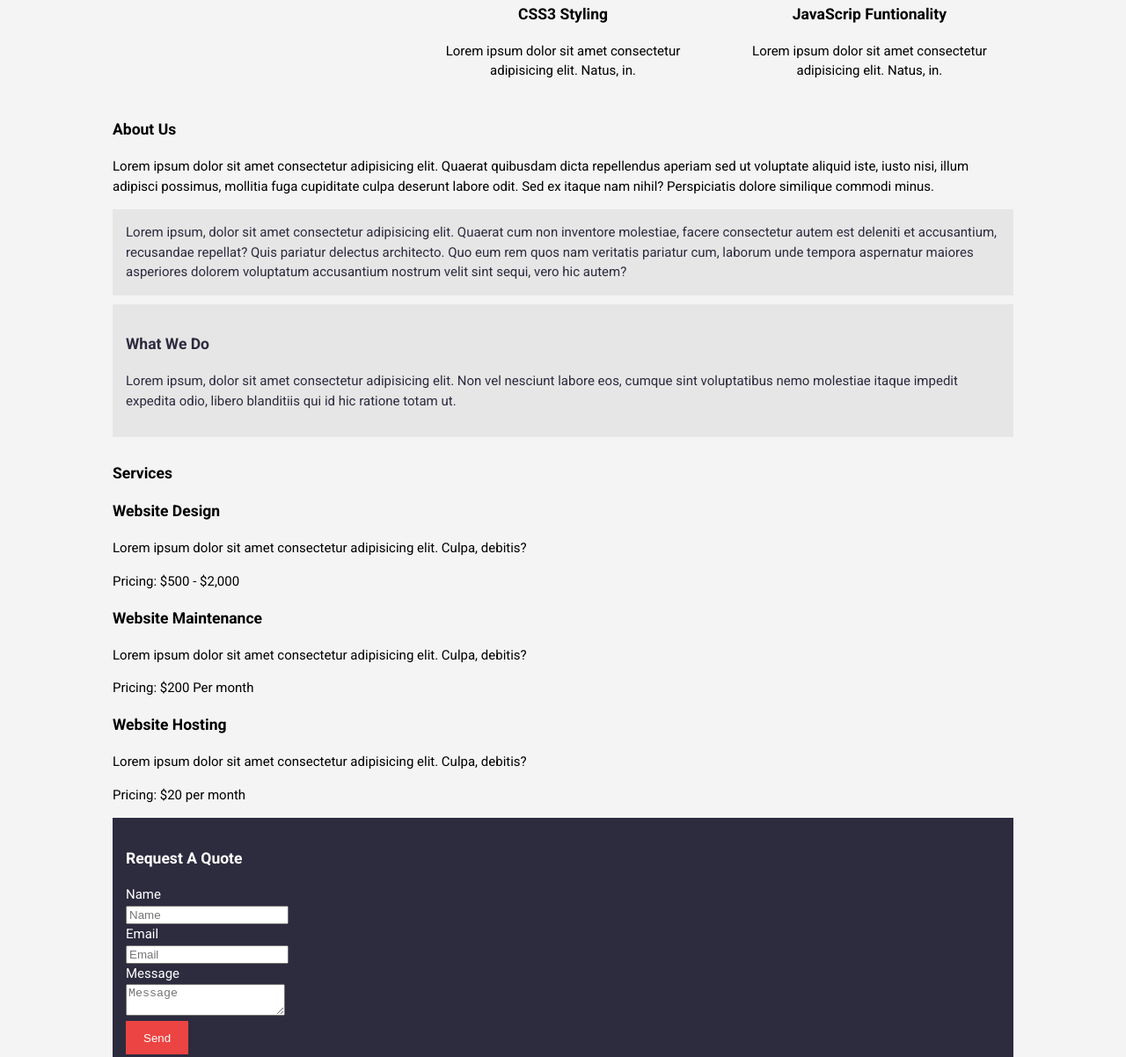
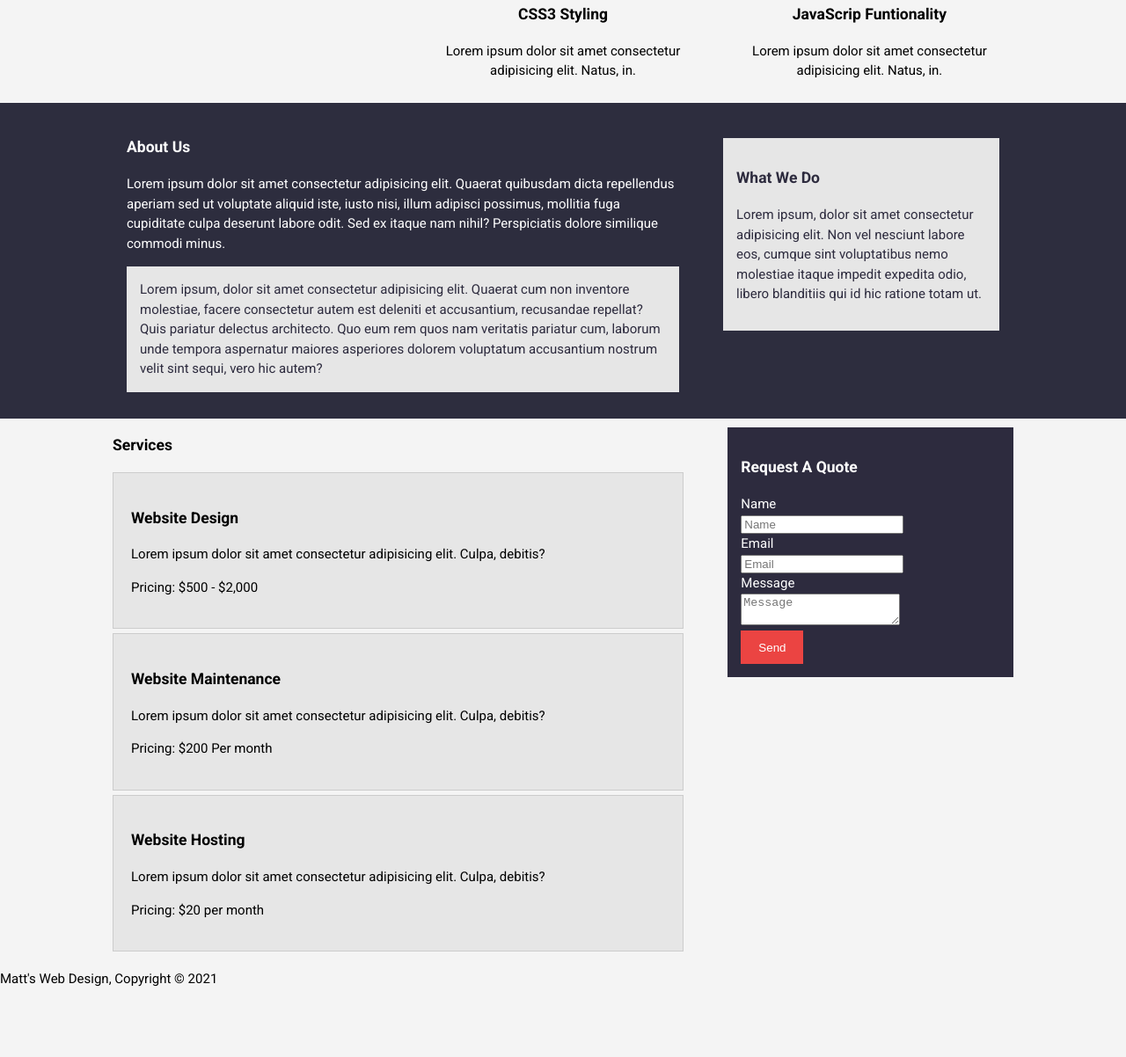
Before and after one commit to sonya2699/FullWebpage, a plain HTML site: page index.html in a window 1280 px wide. Shown: the part 869-2071 px from the top of the page at 88% size. After the commit the page ends 2009 px from the top, so only its background shows below. Drawn offline with Linux system fonts and the light colour scheme.

Commit message:
Styled the Services and Footer sections.

```diff
--- a/style.css
+++ b/style.css
@@ -137,3 +137,50 @@ padding: 10px;
 #boxes .box .fa-js{
   color: #f3df50;
 }
+
+
+#about {
+    background-color: #2d2d3e;
+    padding: 20px;
+}
+#about .container {
+  display: grid;
+  grid-template-columns: 2fr 1fr;
+  grid-column-gap: 50px;
+}
+
+#about .main-col {
+    color: #fff
+}
+
+#about .sidebar {
+    margin-top: 10px;
+}
+
+#services .container {
+    display: grid;
+    grid-template-columns: 2fr 1fr;
+    grid-column-gap: 50px;
+}
+
+#services li {
+    padding: 20px;
+    border: 1px solid #ccc;
+    margin-bottom: 5px;
+    background-color: #e6e6e6;
+
+#services .sidebar {
+    margin-top: 10px;
+}
+#services input, #services textarea {
+    padding: 5px;
+    width: 90px;
+}
+
+#footer {
+    background-color: #2d2d3e;
+    color: #fff;
+    padding: 20p;
+    text-align: center;
+    margin-top: 20px;
+}
```
